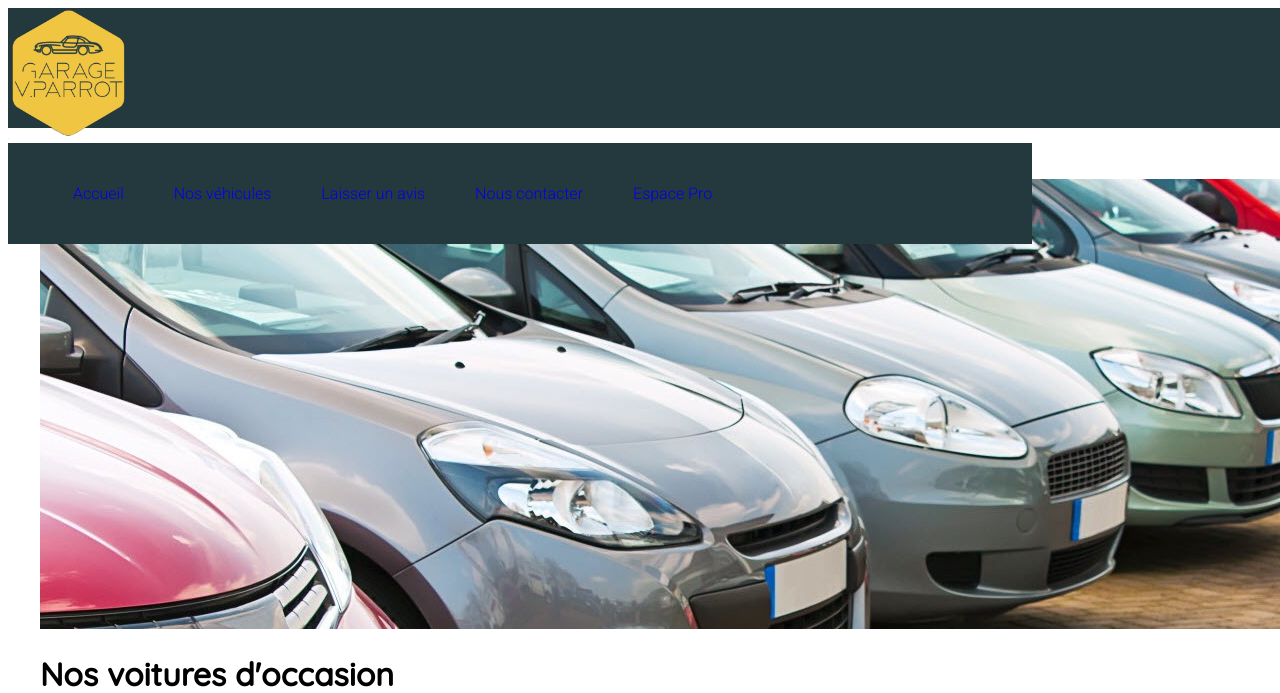
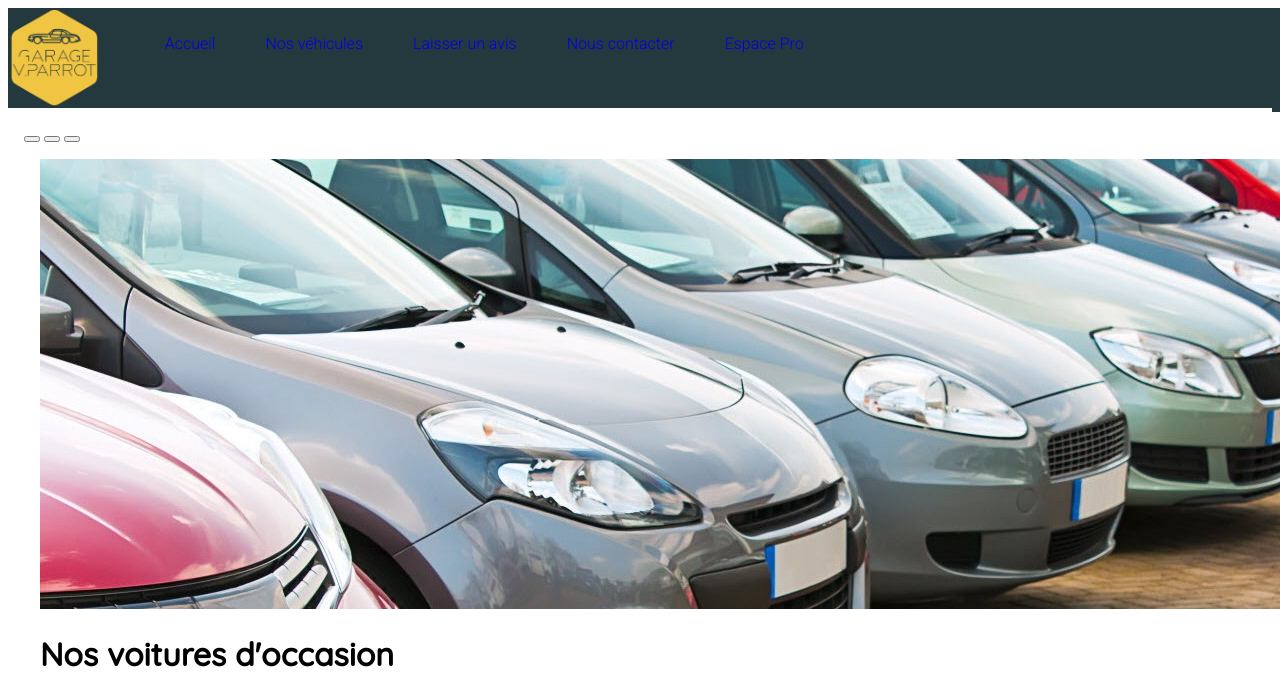
Before and after one commit to Kattokika/ecf-garage, a Symfony app: template templates/garage/index.html.twig in a window 1280 px wide; the page is wider, and only the part inside the window is pictured. Shown: the top 693 px of that part. Run offline with Twig, Linux system fonts and the light colour scheme; the template is opened without the code that fills it, so the values that code supplies are empty; style sheets or scripts are compiled from the project's sources; some libraries are stand-ins or nearby versions.

Commit message:
fix Navbar

```diff
--- a/assets/styles/garage.css
+++ b/assets/styles/garage.css
@@ -22,16 +22,16 @@ header {
 
 /* Nav bar */
 .navbar {
-  position: absolute;
+  /*position: absolute;*/
   display: flex;
   flex-wrap: wrap;
-  width: 80vw;
+  /*width: 80vw;*/
   box-sizing: border-box;
   color: #f0c542;
 }
 
 .navbar .logo {
-  padding: 0%;
+  padding: 0;
 }
 
 .navbar .nav-links ul {
@@ -39,7 +39,7 @@ header {
 }
 
 .navbar .nav-links li {
-  margin: 25px 25px;
+  padding: 10px 25px;
 }
 
 .navbar .nav-links ul li.active a {
@@ -60,7 +60,6 @@ header {
   background-color: rgba(255, 255, 255, 0);
   border: 0;
 }
-
 
 
 /* main*/
@@ -210,9 +209,7 @@ main {
   }
 
   .navbar .logo {
-    position: absolute;
-    top: 30px;
-    left: 50px;
+    display: none;
   }
 
   .footer-distributed {
--- a/templates/layout.html.twig
+++ b/templates/layout.html.twig
@@ -18,14 +18,14 @@
             'app_avis_client': 'Laisser un avis',
             'app_message_new': 'Nous contacter',
         } %}
-        <header class=" d-flex justify-content-end">
-            <a class="logo position-absolute top-0 start-0" href="{{ path('app_homepage') }}">
-                <img src="{{ asset('assets/logo-garage.png') }}"  style="width: 120px;" alt="logo-garage"/>
-            </a>
-            <nav class="navbar justify-content-end" style="background-color: #24393e;">
+        <header style="height: 100px;">
+            <nav class="navbar justify-content-between w-100" style="background-color: #24393e;">
+                <a class="logo ps-3" href="{{ path('app_homepage') }}">
+                    <img src="{{ asset('assets/logo-garage.png') }}" alt="logo-garage" height="100"/>
+                </a>
                 <div>
-                    <div class="nav-links align-middle fs-5">
-                        <ul>
+                    <div class="nav-links fs-5">
+                        <ul class="mb-0 d-flex align-items-center">
                             {% for page_name, label in menu_entries %}
                                 <li>
                                     <a class="nav-link {% if app.request.attributes.get('_route') starts with page_name %}active{% endif %}" aria-current="page" href="{{ path(page_name) }}">
```
